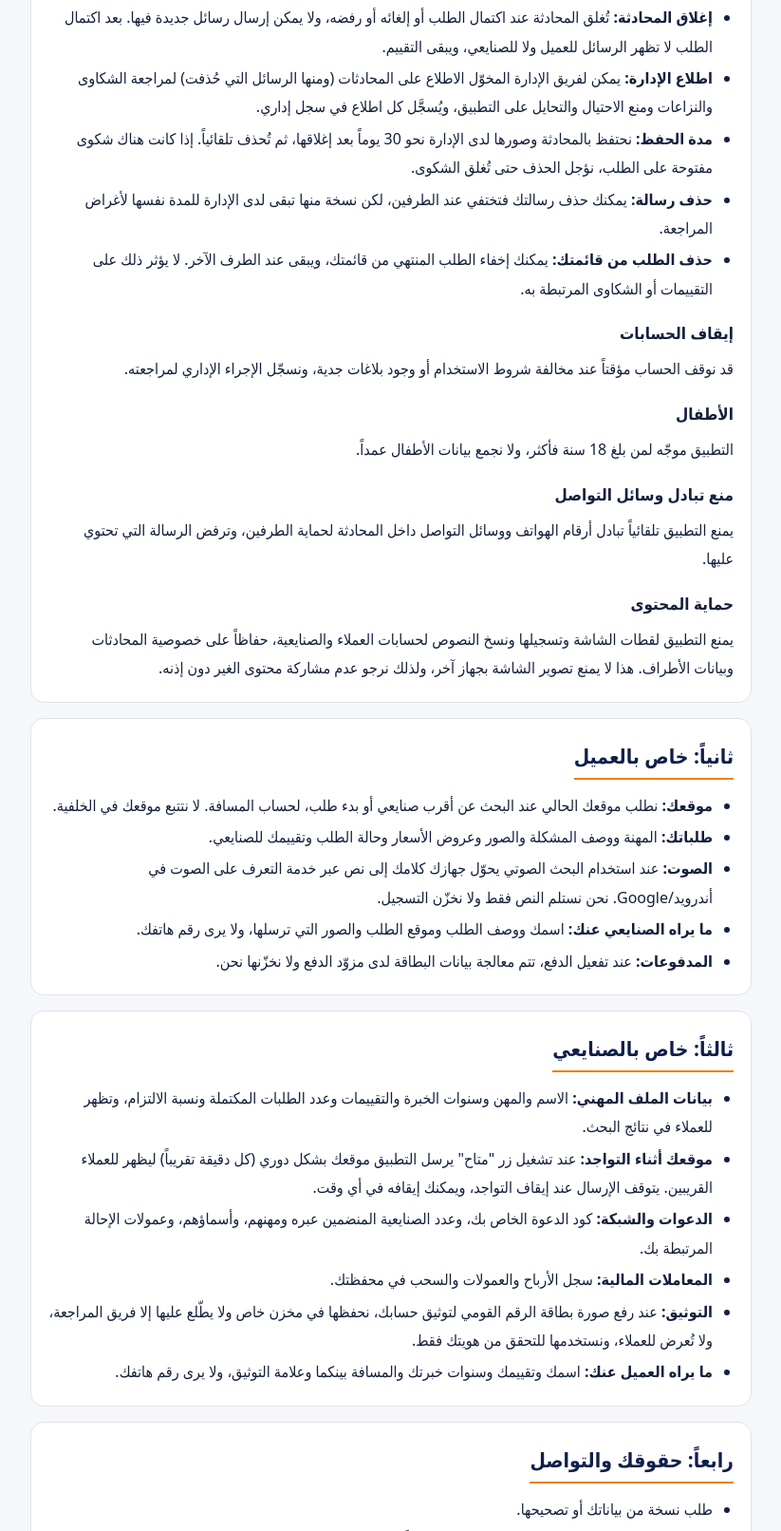
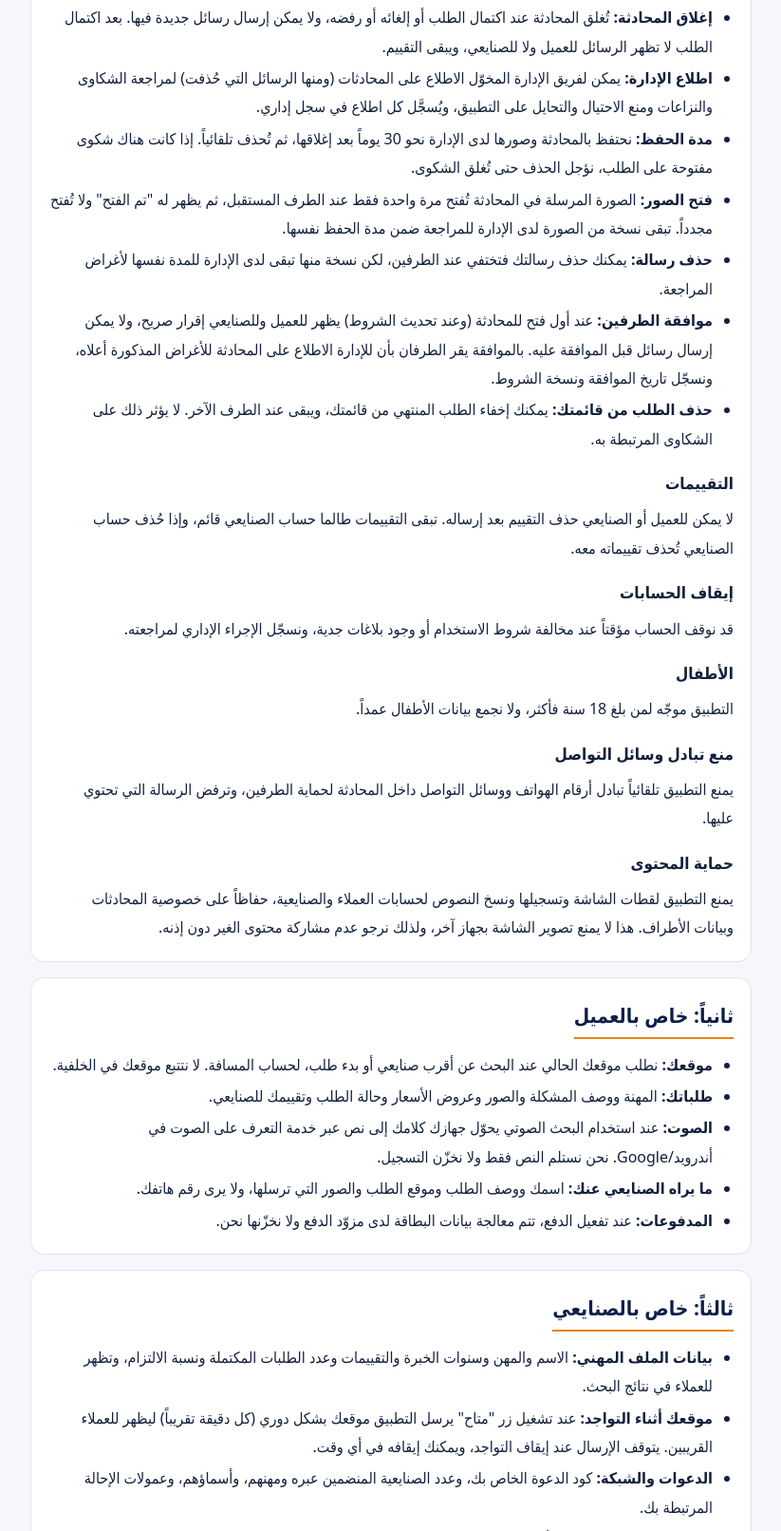
Before and after one commit to saico4687-dotcom/sanay3y-legal, a plain HTML site: page index.html in a window 1280 px wide. Shown: the part 1188-2800 px from the top of the page at 95% size, without its empty margins (228-1051 px from the left). Drawn offline with Linux system fonts and the light colour scheme.

Commit message:
Revise privacy policy update date and content
Updated the privacy policy with the latest information regarding data handling and user rights.

```diff
--- a/index.html
+++ b/index.html
@@ -32,7 +32,7 @@ html{scroll-behavior:smooth}
 <div class="pp">
 <main>
 <h1>سياسة الخصوصية</h1>
-<p class="meta">تطبيق صنايعي · آخر تحديث: 6 نوفمبر 2026</p>
+<p class="meta">تطبيق صنايعي · آخر تحديث: 7 نوفمبر 2026</p>
 <p>صنايعي تطبيق يربط العملاء بالصنايعية القريبين منهم. نشرح هنا ما نجمعه من بيانات، ولماذا، ومع من نشاركه، وما هي حقوقك. السياسة مقسّمة حسب نوع الحساب، وتنطبق الأجزاء العامة على الجميع.</p>
 <nav class="tabs"><a href="#general">عام</a><a href="#customer">العميل</a><a href="#artisan">الصنايعي</a><a href="#rights">حقوقك</a></nav>
 <section id="general">
@@ -46,7 +46,9 @@ html{scroll-behavior:smooth}
 <h3>الأمان والاحتفاظ</h3>
 <p>تنتقل البيانات عبر اتصال مشفّر، ويُقيَّد الوصول إليها بحيث لا يرى كل مستخدم إلا بياناته وبيانات طلباته، باستثناء فريق الإدارة المخوّل لأغراض الأمان وحل النزاعات. نحتفظ ببياناتك طالما حسابك قائم، وبما يلزم قانوناً بعد ذلك (مثل سجلات المعاملات المالية). أما المحادثات فلها مدة احتفاظ خاصة موضحة أدناه.</p>
 <h3>المحادثات والمراجعة</h3>
-<ul><li><b>إغلاق المحادثة:</b> تُغلق المحادثة عند اكتمال الطلب أو إلغائه أو رفضه، ولا يمكن إرسال رسائل جديدة فيها. بعد اكتمال الطلب لا تظهر الرسائل للعميل ولا للصنايعي، ويبقى التقييم.</li><li><b>اطلاع الإدارة:</b> يمكن لفريق الإدارة المخوّل الاطلاع على المحادثات (ومنها الرسائل التي حُذفت) لمراجعة الشكاوى والنزاعات ومنع الاحتيال والتحايل على التطبيق، ويُسجَّل كل اطلاع في سجل إداري.</li><li><b>مدة الحفظ:</b> نحتفظ بالمحادثة وصورها لدى الإدارة نحو 30 يوماً بعد إغلاقها، ثم تُحذف تلقائياً. إذا كانت هناك شكوى مفتوحة على الطلب، نؤجل الحذف حتى تُغلق الشكوى.</li><li><b>حذف رسالة:</b> يمكنك حذف رسالتك فتختفي عند الطرفين، لكن نسخة منها تبقى لدى الإدارة للمدة نفسها لأغراض المراجعة.</li><li><b>حذف الطلب من قائمتك:</b> يمكنك إخفاء الطلب المنتهي من قائمتك، ويبقى عند الطرف الآخر. لا يؤثر ذلك على التقييمات أو الشكاوى المرتبطة به.</li></ul>
+<ul><li><b>إغلاق المحادثة:</b> تُغلق المحادثة عند اكتمال الطلب أو إلغائه أو رفضه، ولا يمكن إرسال رسائل جديدة فيها. بعد اكتمال الطلب لا تظهر الرسائل للعميل ولا للصنايعي، ويبقى التقييم.</li><li><b>اطلاع الإدارة:</b> يمكن لفريق الإدارة المخوّل الاطلاع على المحادثات (ومنها الرسائل التي حُذفت) لمراجعة الشكاوى والنزاعات ومنع الاحتيال والتحايل على التطبيق، ويُسجَّل كل اطلاع في سجل إداري.</li><li><b>مدة الحفظ:</b> نحتفظ بالمحادثة وصورها لدى الإدارة نحو 30 يوماً بعد إغلاقها، ثم تُحذف تلقائياً. إذا كانت هناك شكوى مفتوحة على الطلب، نؤجل الحذف حتى تُغلق الشكوى.</li><li><b>فتح الصور:</b> الصورة المرسلة في المحادثة تُفتح مرة واحدة فقط عند الطرف المستقبل، ثم يظهر له &quot;تم الفتح&quot; ولا تُفتح مجدداً. تبقى نسخة من الصورة لدى الإدارة للمراجعة ضمن مدة الحفظ نفسها.</li><li><b>حذف رسالة:</b> يمكنك حذف رسالتك فتختفي عند الطرفين، لكن نسخة منها تبقى لدى الإدارة للمدة نفسها لأغراض المراجعة.</li><li><b>موافقة الطرفين:</b> عند أول فتح للمحادثة (وعند تحديث الشروط) يظهر للعميل وللصنايعي إقرار صريح، ولا يمكن إرسال رسائل قبل الموافقة عليه. بالموافقة يقر الطرفان بأن للإدارة الاطلاع على المحادثة للأغراض المذكورة أعلاه، ونسجّل تاريخ الموافقة ونسخة الشروط.</li><li><b>حذف الطلب من قائمتك:</b> يمكنك إخفاء الطلب المنتهي من قائمتك، ويبقى عند الطرف الآخر. لا يؤثر ذلك على الشكاوى المرتبطة به.</li></ul>
+<h3>التقييمات</h3>
+<p>لا يمكن للعميل أو الصنايعي حذف التقييم بعد إرساله. تبقى التقييمات طالما حساب الصنايعي قائم، وإذا حُذف حساب الصنايعي تُحذف تقييماته معه.</p>
 <h3>إيقاف الحسابات</h3>
 <p>قد نوقف الحساب مؤقتاً عند مخالفة شروط الاستخدام أو وجود بلاغات جدية، ونسجّل الإجراء الإداري لمراجعته.</p>
 <h3>الأطفال</h3>
@@ -62,11 +64,11 @@ html{scroll-behavior:smooth}
 </section>
 <section id="artisan">
 <h2>ثالثاً: خاص بالصنايعي</h2>
-<ul><li><b>بيانات الملف المهني:</b> الاسم والمهن وسنوات الخبرة والتقييمات وعدد الطلبات المكتملة ونسبة الالتزام، وتظهر للعملاء في نتائج البحث.</li><li><b>موقعك أثناء التواجد:</b> عند تشغيل زر &quot;متاح&quot; يرسل التطبيق موقعك بشكل دوري (كل دقيقة تقريباً) ليظهر للعملاء القريبين. يتوقف الإرسال عند إيقاف التواجد، ويمكنك إيقافه في أي وقت.</li><li><b>الدعوات والشبكة:</b> كود الدعوة الخاص بك، وعدد الصنايعية المنضمين عبره ومهنهم، وأسماؤهم، وعمولات الإحالة المرتبطة بك.</li><li><b>المعاملات المالية:</b> سجل الأرباح والعمولات والسحب في محفظتك.</li><li><b>التوثيق:</b> عند رفع صورة بطاقة الرقم القومي لتوثيق حسابك، نحفظها في مخزن خاص ولا يطّلع عليها إلا فريق المراجعة، ولا تُعرض للعملاء، ونستخدمها للتحقق من هويتك فقط.</li><li><b>ما يراه العميل عنك:</b> اسمك وتقييمك وسنوات خبرتك والمسافة بينكما وعلامة التوثيق، ولا يرى رقم هاتفك.</li></ul>
+<ul><li><b>بيانات الملف المهني:</b> الاسم والمهن وسنوات الخبرة والتقييمات وعدد الطلبات المكتملة ونسبة الالتزام، وتظهر للعملاء في نتائج البحث.</li><li><b>موقعك أثناء التواجد:</b> عند تشغيل زر &quot;متاح&quot; يرسل التطبيق موقعك بشكل دوري (كل دقيقة تقريباً) ليظهر للعملاء القريبين. يتوقف الإرسال عند إيقاف التواجد، ويمكنك إيقافه في أي وقت.</li><li><b>الدعوات والشبكة:</b> كود الدعوة الخاص بك، وعدد الصنايعية المنضمين عبره ومهنهم، وأسماؤهم، وعمولات الإحالة المرتبطة بك.</li><li><b>المعاملات المالية:</b> سجل الأرباح والعمولات والسحب في محفظتك.</li><li><b>التوثيق:</b> عند توثيق حسابك نطلب صورة بطاقة الرقم القومي وصورة شخصية (سيلفي) وأنت تحمل البطاقة. نحفظ الصورتين في مخزن خاص ولا يطّلع عليهما إلا فريق المراجعة، ولا تُعرضان للعملاء، ويقارن المراجع الوجه بالبطاقة يدوياً للتحقق من هويتك فقط. لا نستخدم برامج التعرّف الآلي على الوجه ولا نستخرج بصمة وجه.</li><li><b>ظهور الصنايعي:</b> لا يظهر الصنايعي للعملاء ولا يمكنه تفعيل &quot;متاح الآن&quot; أو استقبال الطلبات إلا بعد تسجيل حسابه كصنايعي وتوثيق هويته ومراجعتها. لا نطلب من العميل بطاقته أو صورته لطلب الخدمة.</li><li><b>ما يراه العميل عنك:</b> اسمك وتقييمك وسنوات خبرتك والمسافة بينكما وعلامة التوثيق، ولا يرى رقم هاتفك.</li></ul>
 </section>
 <section id="rights">
 <h2>رابعاً: حقوقك والتواصل</h2>
-<ul><li>طلب نسخة من بياناتك أو تصحيحها.</li><li>طلب حذف حسابك وبياناتك، مع احتفاظنا بما يلزم قانوناً أو لحل شكوى قائمة، وقد تبقى التقييمات والشكاوى المرتبطة بالطلبات.</li><li>التحكم في إذن الموقع والإشعارات والميكروفون من إعدادات جهازك في أي وقت.</li><li>سحب موافقتك على جوجل من إعدادات حساب جوجل الخاص بك.</li></ul>
+<ul><li>طلب نسخة من بياناتك أو تصحيحها.</li><li>طلب حذف حسابك وبياناتك، مع احتفاظنا بما يلزم قانوناً أو لحل شكوى قائمة، وقد تبقى الشكاوى المرتبطة بالطلبات. وتُحذف تقييمات الصنايعي مع حذف حسابه.</li><li>التحكم في إذن الموقع والإشعارات والميكروفون من إعدادات جهازك في أي وقت.</li><li>سحب موافقتك على جوجل من إعدادات حساب جوجل الخاص بك.</li></ul>
 <p>للتواصل بخصوص الخصوصية أو لطلب حذف الحساب، استخدم &quot;المساعدة والشكاوى&quot; داخل التطبيق. سنرد خلال مدة معقولة.</p>
 <h3>تحديث السياسة</h3>
 <p>قد نحدّث هذه السياسة عند إضافة ميزات جديدة، وسنغيّر تاريخ آخر تحديث أعلاها، وسنُخطرك داخل التطبيق عند أي تغيير جوهري.</p>
```
